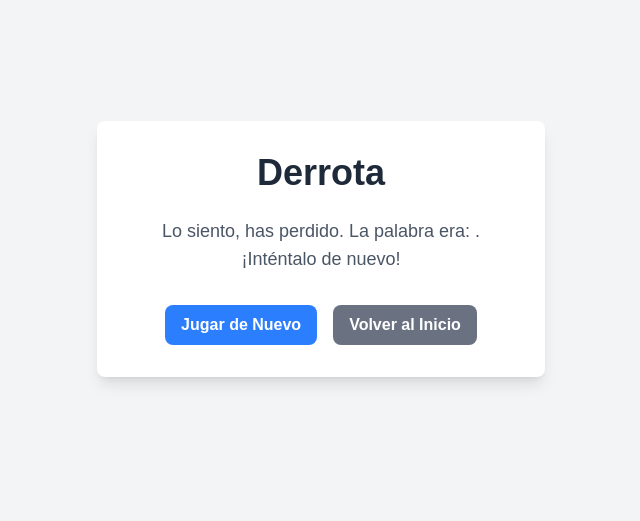
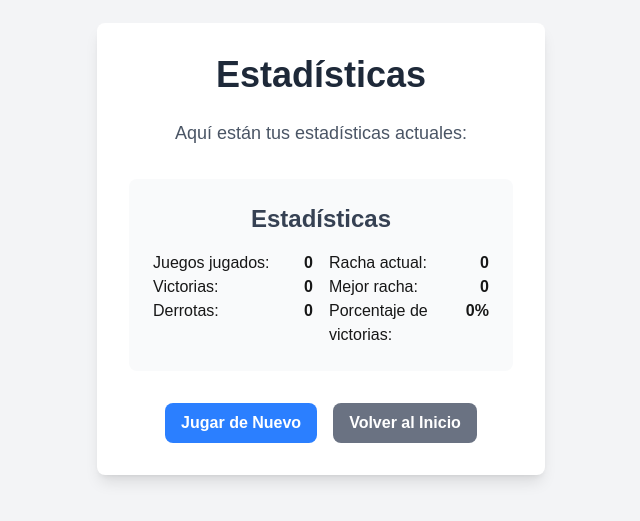
Before and after one commit to JuanLoaiza007/ahorcado-jam, a Next.js app: page /game-over in a window 1280 px wide. Shown: the part 151-672 px from the top of the page, without its empty margins (319-959 px from the left). Built offline with nearby package versions, Linux system fonts and the light colour scheme.

Commit message:
feat: add extended game

```diff
--- a/app/game-over/page.jsx
+++ b/app/game-over/page.jsx
@@ -8,26 +8,92 @@ function GameOverContent() {
 
   const gameResult = searchParams.get("result") || "victoria";
   const word = searchParams.get("word") || "";
+  const statsParam = searchParams.get("stats");
+
+  // Parsear estadísticas del parámetro
+  let stats = {
+    gamesPlayed: 0,
+    wins: 0,
+    losses: 0,
+    currentStreak: 0,
+    bestStreak: 0,
+  };
+
+  if (statsParam) {
+    try {
+      stats = JSON.parse(decodeURIComponent(statsParam));
+    } catch (error) {
+      console.error("Error parsing stats:", error);
+    }
+  }
 
   return (
     <div className="min-h-screen bg-gray-100 flex items-center justify-center p-4">
       <div className="max-w-md mx-auto bg-white rounded-lg shadow-lg p-8 text-center">
         <h1 className="text-4xl font-bold mb-6 text-gray-800">
-          {gameResult === "won" ? "¡Victoria!" : "Derrota"}
+          {gameResult === "won"
+            ? "¡Victoria!"
+            : gameResult === "lost"
+            ? "Derrota"
+            : "Estadísticas"}
         </h1>
 
         <p className="text-lg text-gray-600 mb-8">
           {gameResult === "won"
             ? "¡Felicidades! Has ganado el juego."
-            : `Lo siento, has perdido. La palabra era: ${word}. ¡Inténtalo de nuevo!`}
+            : gameResult === "lost"
+            ? `Lo siento, has perdido. La palabra era: ${word}. ¡Inténtalo de nuevo!`
+            : "Aquí están tus estadísticas actuales:"}
         </p>
+
+        {/* Estadísticas */}
+        <div className="bg-gray-50 rounded-lg p-6 mb-8">
+          <h2 className="text-2xl font-semibold mb-4 text-gray-700">
+            Estadísticas
+          </h2>
+          <div className="grid grid-cols-2 gap-4 text-left">
+            <div>
+              <div className="flex justify-between">
+                <span>Juegos jugados:</span>
+                <span className="font-bold">{stats.gamesPlayed}</span>
+              </div>
+              <div className="flex justify-between">
+                <span>Victorias:</span>
+                <span className="font-bold">{stats.wins}</span>
+              </div>
+              <div className="flex justify-between">
+                <span>Derrotas:</span>
+                <span className="font-bold">{stats.losses}</span>
+              </div>
+            </div>
+            <div>
+              <div className="flex justify-between">
+                <span>Racha actual:</span>
+                <span className="font-bold">{stats.currentStreak}</span>
+              </div>
+              <div className="flex justify-between">
+                <span>Mejor racha:</span>
+                <span className="font-bold">{stats.bestStreak}</span>
+              </div>
+              <div className="flex justify-between">
+                <span>Porcentaje de victorias:</span>
+                <span className="font-bold">
+                  {stats.gamesPlayed > 0
+                    ? Math.round((stats.wins / stats.gamesPlayed) * 100)
+                    : 0}
+                  %
+                </span>
+              </div>
+            </div>
+          </div>
+        </div>
 
         <div className="space-x-4">
           <button
             onClick={() => router.push("/juego")}
             className="bg-blue-500 hover:bg-blue-700 text-white font-bold py-2 px-4 rounded-lg transition duration-300"
           >
-            Jugar de Nuevo
+            {gameResult === "stats" ? "Volver al Juego" : "Jugar de Nuevo"}
           </button>
           <button
             onClick={() => router.push("/")}
--- a/app/juego/page.jsx
+++ b/app/juego/page.jsx
@@ -9,13 +9,55 @@ import { ALPHABET } from "../lib/constants.js";
 export default function Juego() {
   const router = useRouter();
   const [gameState, setGameState] = useState(() => createGameState());
+  const [stats, setStats] = useState(() => ({
+    gamesPlayed: 0,
+    wins: 0,
+    losses: 0,
+    currentStreak: 0,
+    bestStreak: 0,
+  }));
+  const [showExitModal, setShowExitModal] = useState(false);
+  const [wordsGuessed, setWordsGuessed] = useState(0);
 
-  // Navegar a game-over cuando el juego termine
+  // Manejar fin del juego
   useEffect(() => {
-    if (gameState.status === "won" || gameState.status === "lost") {
+    if (gameState.status === "won") {
+      // Incrementar contador de palabras adivinadas
+      setWordsGuessed((prev) => prev + 1);
+
+      // Actualizar estadísticas por victoria
+      setStats((prevStats) => ({
+        gamesPlayed: prevStats.gamesPlayed + 1,
+        wins: prevStats.wins + 1,
+        losses: prevStats.losses,
+        currentStreak: prevStats.currentStreak + 1,
+        bestStreak: Math.max(prevStats.bestStreak, prevStats.currentStreak + 1),
+      }));
+
+      // Reiniciar juego con nueva palabra después de un breve delay (reducido)
+      setTimeout(() => {
+        setGameState(createGameState());
+      }, 800);
+    } else if (gameState.status === "lost") {
+      // Actualizar estadísticas por derrota y navegar
+      setStats((prevStats) => {
+        const newStats = {
+          gamesPlayed: prevStats.gamesPlayed + 1,
+          wins: prevStats.wins,
+          losses: prevStats.losses + 1,
+          currentStreak: 0,
+          bestStreak: prevStats.bestStreak,
+        };
+
+        // Navegar a game-over con estadísticas actualizadas
         router.push(
-        `/game-over?result=${gameState.status}&word=${gameState.word}`
+          `/game-over?result=${gameState.status}&word=${
+            gameState.word
+          }&stats=${encodeURIComponent(JSON.stringify(newStats))}`
         );
+
+        return newStats;
+      });
     }
   }, [gameState.status, gameState.word, router]);
 
@@ -43,14 +85,40 @@ export default function Juego() {
 
   return (
     <div className="min-h-screen bg-gray-100 p-4">
-      {/* Botón volver al menú principal en esquina superior izquierda */}
-      <div className="max-w-6xl mx-auto mb-4">
+      {/* Barra superior con botones y contador */}
+      <div className="max-w-6xl mx-auto mb-4 flex justify-between items-center">
+        <div className="flex items-center space-x-4">
           <button
-          onClick={() => router.push("/")}
+            onClick={() => setShowExitModal(true)}
             className="bg-red-500 hover:bg-red-700 text-white font-bold py-2 px-4 rounded-lg transition duration-300"
           >
             Volver al Menú Principal
           </button>
+
+          {/* Botón para ver estadísticas */}
+          <button
+            onClick={() => {
+              router.push(
+                `/game-over?result=stats&word=&stats=${encodeURIComponent(
+                  JSON.stringify(stats)
+                )}`
+              );
+            }}
+            className="bg-blue-500 hover:bg-blue-700 text-white font-bold py-2 px-4 rounded-lg transition duration-300"
+          >
+            Ver Estadísticas
+          </button>
+        </div>
+
+        {/* Contador de palabras adivinadas */}
+        <div className="bg-green-100 border-2 border-green-300 rounded-lg px-4 py-2">
+          <div className="text-sm text-green-700 font-medium">
+            Palabras Adivinadas
+          </div>
+          <div className="text-2xl font-bold text-green-800">
+            {wordsGuessed}
+          </div>
+        </div>
       </div>
 
       <div className="max-w-6xl mx-auto">
@@ -111,6 +179,36 @@ export default function Juego() {
           </div>
         </div>
       </div>
+
+      {/* Modal de confirmación de salida */}
+      {showExitModal && (
+        <div className="fixed inset-0 bg-black bg-opacity-50 flex items-center justify-center z-50">
+          <div className="bg-white rounded-lg p-8 max-w-md mx-4 shadow-xl">
+            <h2 className="text-2xl font-bold text-gray-800 mb-4">
+              ¿Salir del juego?
+            </h2>
+            <p className="text-gray-600 mb-6">
+              Si sales ahora, perderás tu progreso actual y las estadísticas no
+              se guardarán. ¿Estás seguro de que quieres volver al menú
+              principal?
+            </p>
+            <div className="flex space-x-4">
+              <button
+                onClick={() => setShowExitModal(false)}
+                className="flex-1 bg-gray-500 hover:bg-gray-700 text-white font-bold py-2 px-4 rounded-lg transition duration-300"
+              >
+                Cancelar
+              </button>
+              <button
+                onClick={() => router.push("/")}
+                className="flex-1 bg-red-500 hover:bg-red-700 text-white font-bold py-2 px-4 rounded-lg transition duration-300"
+              >
+                Salir
+              </button>
+            </div>
+          </div>
+        </div>
+      )}
     </div>
   );
 }
```
Lines whose indentation alone changed are shown as unchanged.
